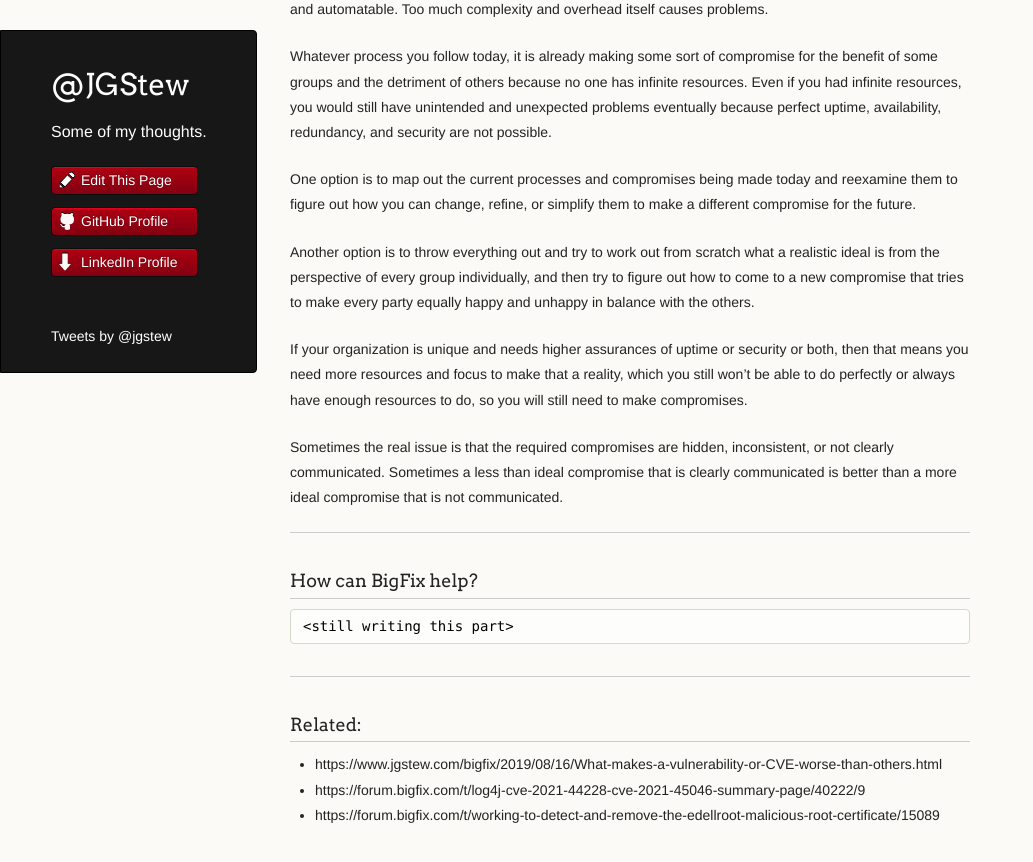
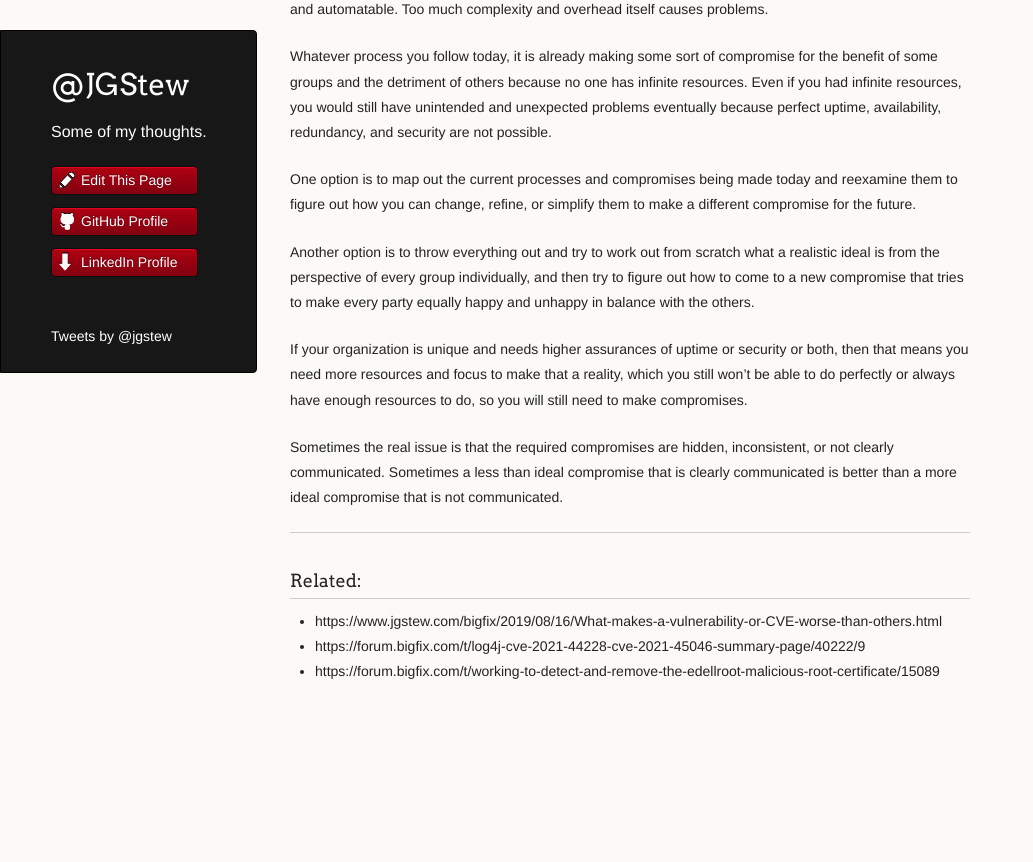
Before and after one commit to jgstew/jgstew.github.io, a Jekyll site: the page built from _posts/2021-12-18-Strategies-for-Closing-CVEs-and-Deploying-Patches.md, in a window 1280 px wide and 900 px high, scrolled down 2215 px. Shown: the top 862 px of the window, without its empty margins (0-1033 px from the left). Built offline with Jekyll 4.4.1, drawn with Linux system fonts in a browser that asks for light colours; nearby versions of some CDN libraries; comment, search, counter and statistics services are not loaded; after the commit the page ends 2971 px from its top, so only the background shows below that.

Commit message:
Update 2021-12-18-Strategies-for-Closing-CVEs-and-Deploying-Patches.md

```diff
--- a/_posts/2021-12-18-Strategies-for-Closing-CVEs-and-Deploying-Patches.md
+++ b/_posts/2021-12-18-Strategies-for-Closing-CVEs-and-Deploying-Patches.md
@@ -58,12 +58,6 @@ If your organization is unique and needs higher assurances of uptime or security
 
 Sometimes the real issue is that the required compromises are hidden, inconsistent, or not clearly communicated. Sometimes a less than ideal compromise that is clearly communicated is better than a more ideal compromise that is not communicated.
 
-------------
-
-### How can BigFix help?
-
-    <still writing this part>
-
 --------
 
 ### Related:
```
